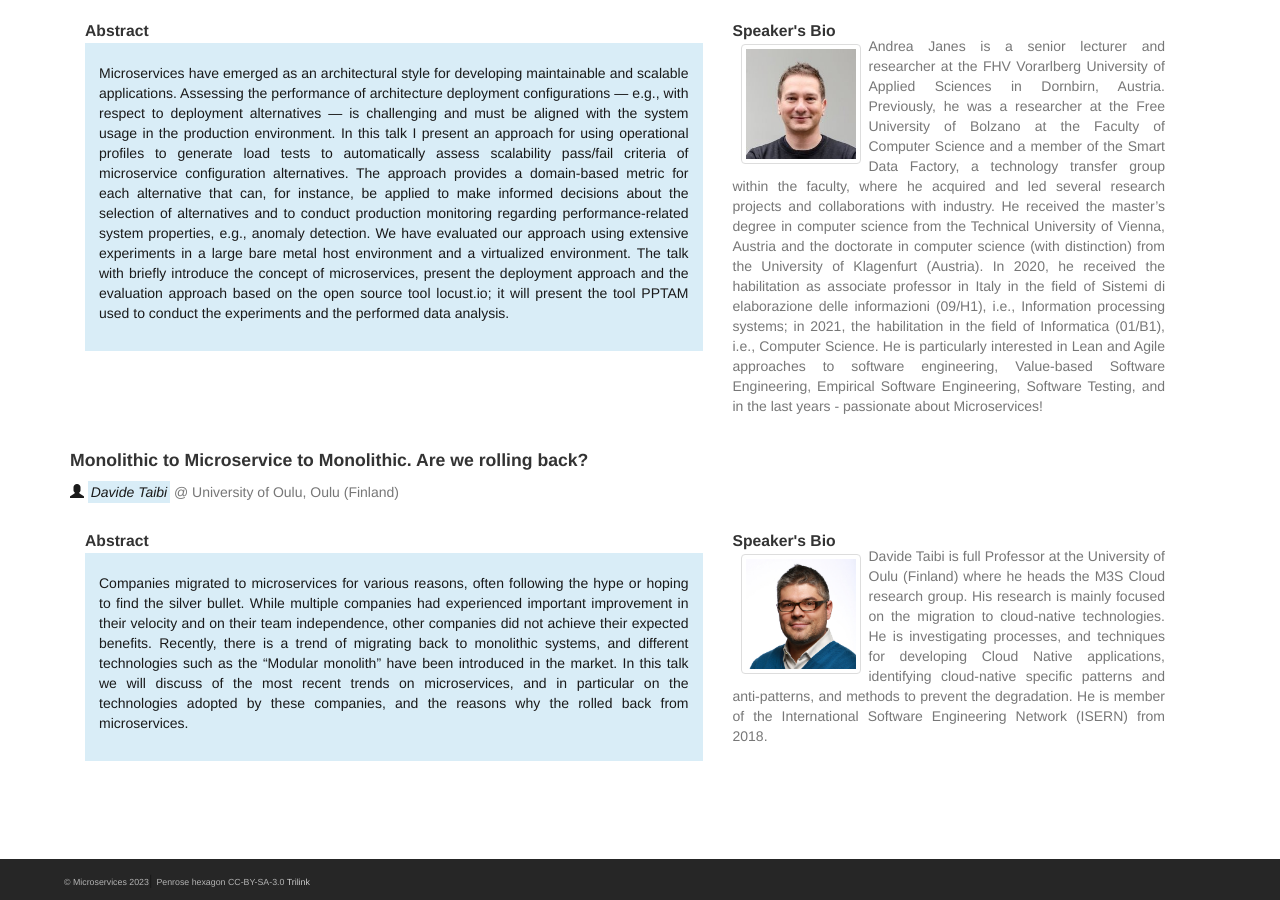
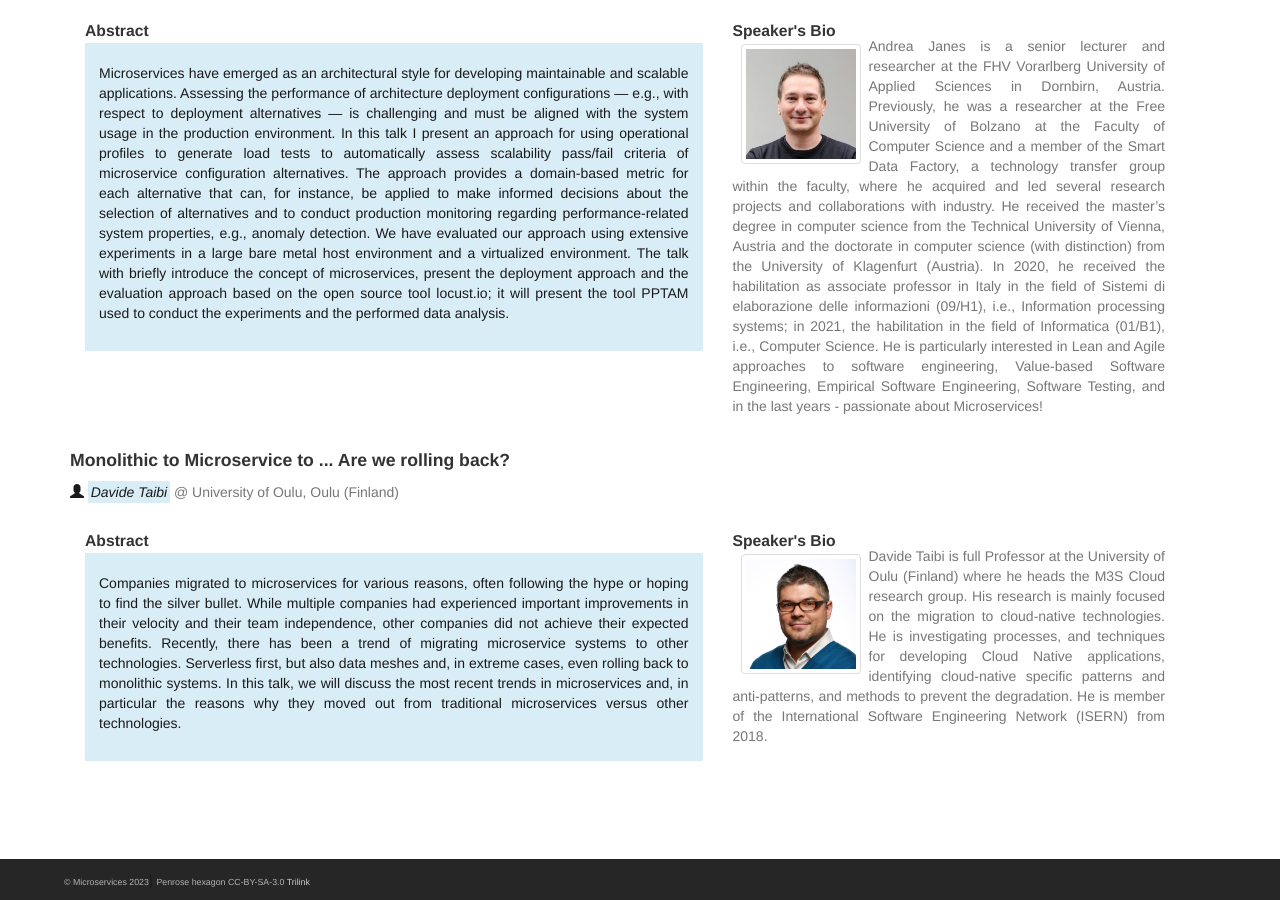
Before and after one commit to microservices-community/microservices-2023, a Jekyll site: the page built from keynotes.md, in a window 1280 px wide and 900 px high, scrolled down 622 px. Built offline with Jekyll 4.4.1, drawn with Linux system fonts in a browser that asks for light colours.

Commit message:
Update abstract Davide keynote

```diff
--- a/_data/keynotes.yml
+++ b/_data/keynotes.yml
@@ -10,10 +10,10 @@
 
  - speaker: Davide Taibi
    picture: taibi_davide.jpg
-   title: Monolithic to Microservice to Monolithic. Are we rolling back?
+   title: Monolithic to Microservice to ... Are we rolling back?
    affiliation: University of Oulu, Oulu (Finland)
    abstract: |
-     Companies migrated to microservices for various reasons, often following the hype or hoping to find the silver bullet. While multiple companies had experienced important improvement in their velocity and on their team independence, other companies did not achieve their expected benefits. Recently, there is a trend of migrating back to monolithic systems, and different technologies such as the “Modular monolith” have been introduced in the market. In this talk we will discuss of the most recent trends on microservices, and in particular on the technologies adopted by these companies, and the   reasons why the rolled back from microservices.
+     Companies migrated to microservices for various reasons, often following the hype or hoping to find the silver bullet. While multiple companies had experienced important improvements in their velocity and their team independence, other companies did not achieve their expected benefits. Recently, there has been a trend of migrating microservice systems to other technologies. Serverless first, but also data meshes and, in extreme cases, even rolling back to monolithic systems. In this talk, we will discuss the most recent trends in microservices and, in particular the reasons why they moved out from traditional microservices versus other technologies.
    bio: |
      Davide Taibi is full Professor at the University of Oulu (Finland) where he heads the M3S Cloud research group. His research is mainly focused on the migration to cloud-native technologies. He is investigating processes, and techniques for developing Cloud Native applications, identifying cloud-native specific patterns and anti-patterns, and methods to prevent the degradation. He is member of the International Software Engineering Network (ISERN) from 2018.
    linkedin: http://linkedin.com/in/davidetaibi/
```
